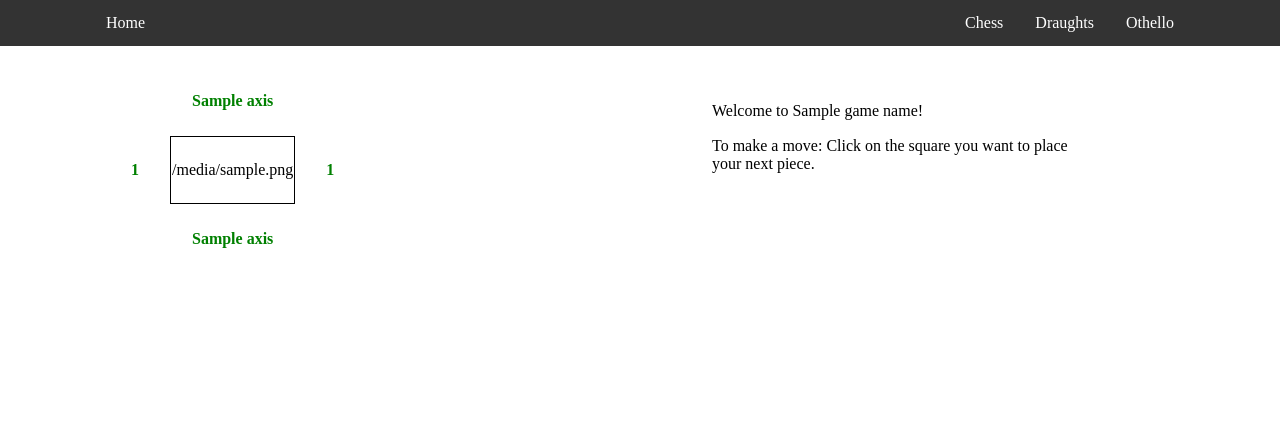
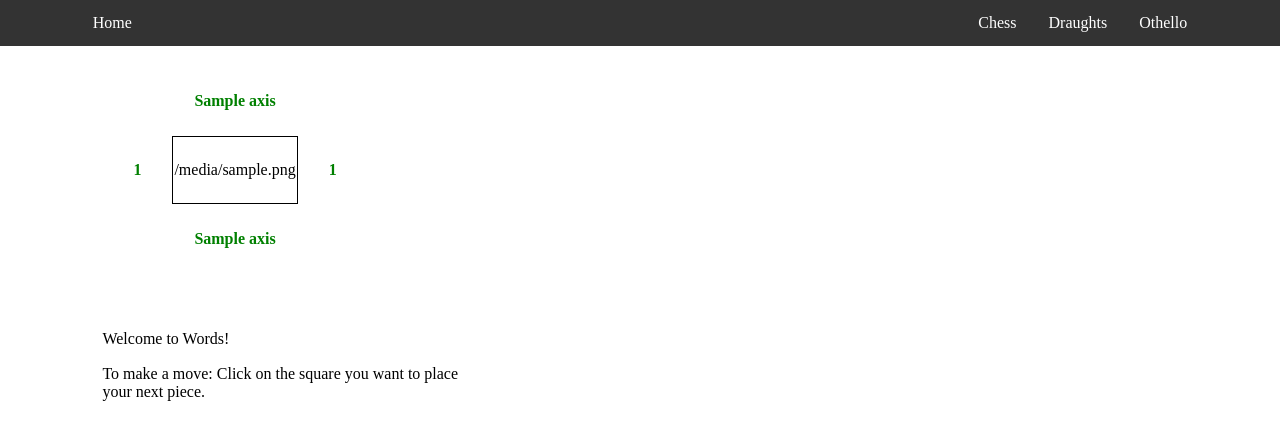
Before and after one commit to mymorkkis/gamesroom, a Flask app: template src/templates/game.html in a window 1280 px wide. Shown: the top 440 px of the page. Run offline with Flask 2, Linux system fonts and the light colour scheme; the template is opened without the code that fills it: most values are stand-ins (such as "Sample title", 1, 10 or a date in 2020).

Commit message:
refactor flask routes and add create_x_axis macro to game.html, refactor css and add board transitions

```diff
--- a/src/__init__.py
+++ b/src/__init__.py
@@ -21,24 +21,21 @@ def create_app():
         session['current_game'] = None
         return render_template('base.html')
 
-    def play_game(game, *, square_colors, move_piece_game=True):
+    def play_game(game, *, move_piece_game=True):
         session['current_game'] = game
-
-        return render_template('game.html', game_name=game.__class__.__name__,
-                               board=game.display_board(), x_axis=game.x_axis(),
-                               square_colors=square_colors, move_piece_game=move_piece_game)
+        return render_template('game.html', game=game, move_piece_game=move_piece_game)
 
     @app.route('/chess')
     def chess():
-        return play_game(Chess(), square_colors=('dark', 'light'))
+        return play_game(Chess())
 
     @app.route('/draughts')
     def draughts():
-        return play_game(Draughts(), square_colors=('dark', 'light'))
+        return play_game(Draughts())
 
     @app.route('/othello')
     def othello():
-        return play_game(Othello(), square_colors=('green',), move_piece_game=False)
+        return play_game(Othello(), move_piece_game=False)
 
     @app.route('/move')
     def move():
--- a/src/games/chess.py
+++ b/src/games/chess.py
@@ -33,6 +33,7 @@ class Chess(Game):
             'legal_piece_colors': {Color.WHITE, Color.BLACK},
             'legal_piece_names': {piece.value for piece in ChessPiece},
             'start_color': Color.WHITE,
+            'board_colors': ('dark', 'light'),
             'input_err_msg': TWO_COORD_ERR_MSG
         }
 
--- a/src/games/draughts.py
+++ b/src/games/draughts.py
@@ -22,6 +22,7 @@ class Draughts(Game):
             'legal_piece_colors': {Color.WHITE, Color.BLACK},
             'legal_piece_names': {'Counter'},
             'start_color': Color.BLACK,
+            'board_colors': ('dark', 'light'),
             'input_err_msg': TWO_COORD_ERR_MSG
         }
 
--- a/src/games/game.py
+++ b/src/games/game.py
@@ -54,6 +54,7 @@ class Game(ABC):
         self.board = setup['board']
         self.board_width = len(self.board[0])
         self.board_height = len(self.board)
+        self.board_colors = setup['board_colors']
         self.legal_piece_names = setup['legal_piece_names']
         self.legal_piece_colors = setup['legal_piece_colors']
         self.input_error_msg = setup['input_err_msg']
--- a/src/games/othello.py
+++ b/src/games/othello.py
@@ -17,6 +17,7 @@ class Othello(Game):
             'legal_piece_colors': {Color.WHITE, Color.BLACK},
             'legal_piece_names': {'Disc'},
             'start_color': Color.BLACK,
+            'board_colors': ('green',),
             'input_err_msg': ONE_COORD_ERR_MSG
         }
 
--- a/src/static/style.css
+++ b/src/static/style.css
@@ -4,7 +4,7 @@
   position: sticky;
   top: 0;
   background-color: #333;
-  padding: 0px 90px;
+  padding: 0px 6vw;
 }
 
 .nav {
@@ -34,16 +34,27 @@
   background-color: #111;
 }
 
+.main-content {
+  width: 84%;
+  margin: 0 auto;
+}
+
 .game {
-  width: 40vw;
-  padding: 20px 50px 10px 100px;
-  float: left;
+  display: inline-block;
+  vertical-align: top;
+  min-width: 96vh;
+  padding: 20px 0px 0px 0px;
 }
 
 .game-info {
+  display: inline-block;
+  vertical-align: top;
   width: 30vw;
-  padding: 40px 100px 10px 50px;
-  float: left;
+  padding: 40px 0px 0px 0px;
+}
+
+.game-border {
+  border: none;
 }
 
 .game-square {
@@ -52,10 +63,11 @@
   border: 0.25px solid black;
   height: 8vh;
   width: 8vh;
+  transition: all .3s ease-in-out;
 }
 
-.game-border {
-  border: none;
+.game-square:hover {
+  transform: scale(1.025);
 }
 
 .border-square {
--- a/src/templates/base.html
+++ b/src/templates/base.html
@@ -12,17 +12,17 @@
 
   <div id="navbar" class="navbar">
     <ul class="nav">
-      <li class="nav-item home-link">
-        <a class="nav-link" href="/">Home</a>
+      <li class="nav-item">
+        <a class="home-link" href="/">Home</a>
       </li>
-      <li class="nav-item game-link">
-        <a class="nav-link" href="/othello">Othello</a>
+      <li class="nav-item">
+        <a class="game-link" href="/othello">Othello</a>
       </li>
-      <li class="nav-item game-link">
-        <a class="nav-link" href="/draughts">Draughts</a>
+      <li class="nav-item">
+        <a class="game-link" href="/draughts">Draughts</a>
       </li>
-      <li class="nav-item game-link">
-        <a class="nav-link" href="/chess">Chess</a>
+      <li class="nav-item">
+        <a class="game-link" href="/chess">Chess</a>
       </li>
     </ul>
   </div>
--- a/src/templates/game.html
+++ b/src/templates/game.html
@@ -1,19 +1,14 @@
 {% extends "base.html" %}
 {% block content %}
 
-{% set square_colors = cycler(*square_colors) %}
+  {% set square_colors = cycler(*game.board_colors) %}
 
-<div class='game'>
+  <div class="main-content">
+    <div class="game">
       <table class="table table-bordered game-border">
         <tbody>
-      <tr>
-        <th class="border-square"></th>
-        {% for axis in x_axis %}
-          <th class="border-square">{{ axis }}</th>
-        {% endfor %}
-        <th class="border-square"></th>
-      </tr>
-        {% for row in board %}
+        {{ create_x_axis() }}
+        {% for row in game.display_board() %}
           {% set _ = square_colors.next() %} {# alternate row start color for checkered effect #}
           <tr>
             <th class="border-square">{{ loop.revindex }}</th>
@@ -29,18 +24,12 @@
             <th class="border-square">{{ loop.revindex }}</th>
           </tr>
         {% endfor %}
-      <tr>
-        <th class="border-square"></th>
-        {% for axis in x_axis %}
-          <th class="border-square">{{ axis }}</th>
-        {% endfor %}
-        <th class="border-square"></th>
-      </tr>
+        {{ create_x_axis() }}
         </tbody>
       </table>
     </div>
     <div class="game-info">
-  <p>Welcome to {{ game_name }}!</p>
+      <p>Welcome to {{ game.__class__.__name__ }}!</p>
       {% if move_piece_game %}
         <p>To make a move: Click on the piece you want to move and then the square you want to move to.</p>
       {% else %}
@@ -48,5 +37,17 @@
       {% endif %}
       <h2 id='game-error'></h2>
     </div>
+  </div>
 
 {% endblock %}
+
+
+{% macro create_x_axis() -%}
+  <tr>
+    <th class="border-square"></th>
+    {% for axis in game.x_axis() %}
+      <th class="border-square">{{ axis }}</th>
+    {% endfor %}
+    <th class="border-square"></th>
+  </tr>
+{% endmacro %}
```
Lines whose indentation alone changed are shown as unchanged.
